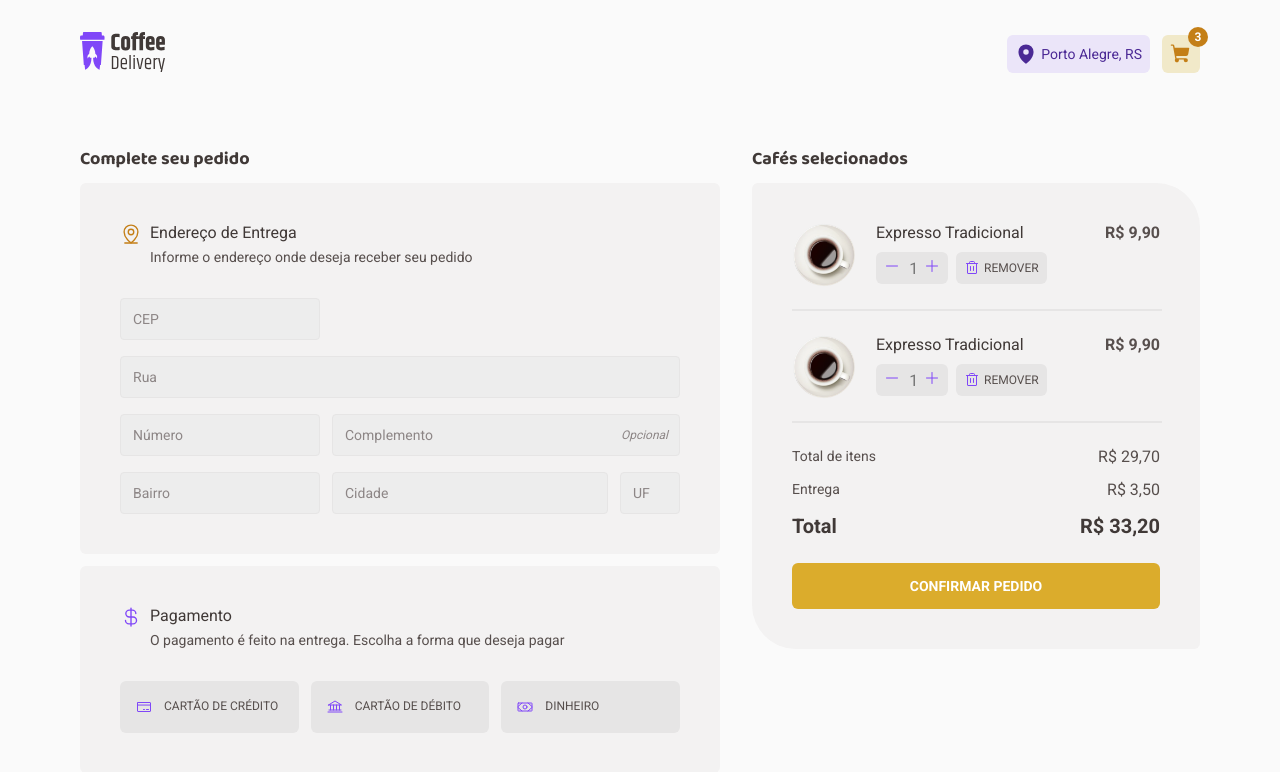
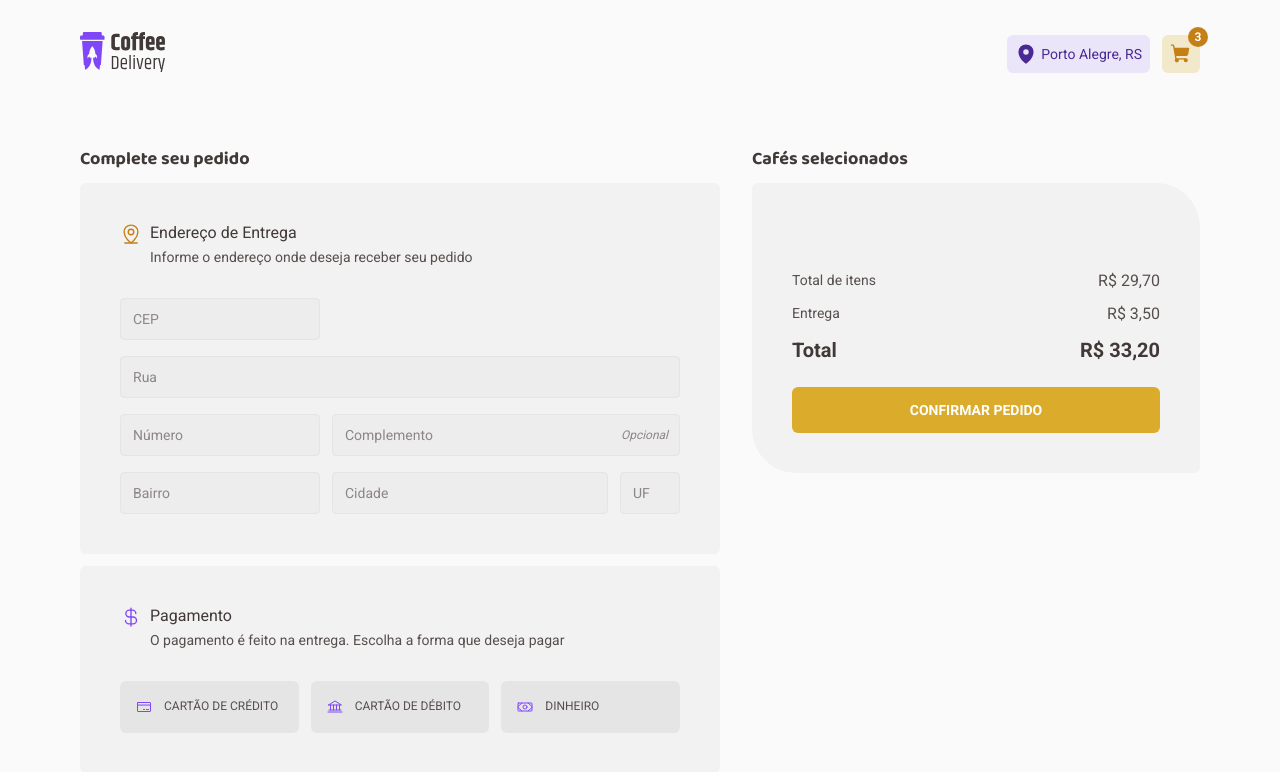
Before and after one commit to RafaelC77/ignite-react-coffee-delivery, a React (Vite) app: page /checkout in a window 1280 px wide. Shown: the top 772 px of the page. Built offline with nearby package versions, Linux system fonts and the light colour scheme.

Commit message:
feat: create add and remove coffee from cart functions

```diff
--- a/src/pages/Checkout/components/SelectedCoffees/index.tsx
+++ b/src/pages/Checkout/components/SelectedCoffees/index.tsx
@@ -1,4 +1,6 @@
 import { Minus, Plus, Trash } from "phosphor-react";
+import { useContext } from "react";
+import { CartContext } from "../../../../contexts/CartContext";
 
 import {
   SelectedCoffeesInfo,
@@ -16,33 +18,82 @@ import {
 } from "./styles";
 
 export function SelectedCoffees() {
+  const { coffeeCart, updateCoffeeCart } = useContext(CartContext);
+
+  function handleIncreaseCoffee(title: string) {
+    const newCoffeeCart = [...coffeeCart];
+    const selectedCoffee = newCoffeeCart.find(
+      (coffee) => coffee.title === title
+    );
+    const coffeeIndex = newCoffeeCart.indexOf(selectedCoffee!);
+
+    newCoffeeCart[coffeeIndex].amount = selectedCoffee!.amount + 1;
+    updateCoffeeCart(newCoffeeCart);
+  }
+
+  function handleDecreaseCoffee(title: string) {
+    const newCoffeeCart = [...coffeeCart];
+    const selectedCoffee = newCoffeeCart.find(
+      (coffee) => coffee.title === title
+    );
+    const coffeeIndex = newCoffeeCart.indexOf(selectedCoffee!);
+
+    if (selectedCoffee!.amount <= 1) {
+      return;
+    }
+
+    newCoffeeCart[coffeeIndex].amount = selectedCoffee!.amount - 1;
+    updateCoffeeCart(newCoffeeCart);
+  }
+
+  function handleRemoveCoffee(title: string) {
+    const previousCoffeeCart = [...coffeeCart];
+
+    const newCoffeeCart = previousCoffeeCart.filter(
+      (coffee) => coffee.title !== title
+    );
+    updateCoffeeCart(newCoffeeCart);
+  }
+
   return (
     <SelectedCoffeesInfo>
       <h2>Cafés selecionados</h2>
       <SelectedCoffeesCard>
         <ul>
-          <li>
-            <img src="src/assets/coffee_images/american_espresso.png" alt="" />
+          {coffeeCart.map((coffee) => (
+            <li key={coffee.title}>
+              <img src={coffee.image_source} alt="" />
               <CoffeeInfo>
-              <span>Expresso Tradicional</span>
+                <span>{coffee.title}</span>
                 <ButtonContainer>
                   <div>
-                  <DecrementButton>
+                    <DecrementButton
+                      type="button"
+                      onClick={() => handleDecreaseCoffee(coffee.title)}
+                    >
                       <Minus />
                     </DecrementButton>
                     <input
                       type="amount"
                       id="price"
                       step={1}
-                    placeholder="1"
+                      placeholder={String(coffee.amount)}
                       readOnly
                     />
-                  <IncrementButton>
+                    <IncrementButton
+                      type="button"
+                      onClick={() => handleIncreaseCoffee(coffee.title)}
+                    >
                       <Plus />
                     </IncrementButton>
                   </div>
 
-                <RemoveButton>
+                  <RemoveButton
+                    type="button"
+                    onClick={() => {
+                      handleRemoveCoffee(coffee.title);
+                    }}
+                  >
                     <Trash />
                     <span>REMOVER</span>
                   </RemoveButton>
@@ -50,36 +101,7 @@ export function SelectedCoffees() {
               </CoffeeInfo>
               <Price>R$ 9,90</Price>
             </li>
-
-          <li>
-            <img src="src/assets/coffee_images/american_espresso.png" alt="" />
-            <CoffeeInfo>
-              <span>Expresso Tradicional</span>
-              <ButtonContainer>
-                <div>
-                  <DecrementButton>
-                    <Minus />
-                  </DecrementButton>
-                  <input
-                    type="amount"
-                    id="price"
-                    step={1}
-                    placeholder="1"
-                    readOnly
-                  />
-                  <IncrementButton>
-                    <Plus />
-                  </IncrementButton>
-                </div>
-
-                <RemoveButton>
-                  <Trash />
-                  <span>REMOVER</span>
-                </RemoveButton>
-              </ButtonContainer>
-            </CoffeeInfo>
-            <Price>R$ 9,90</Price>
-          </li>
+          ))}
         </ul>
 
         <CheckoutSummary>
```
Lines whose indentation alone changed are shown as unchanged.
